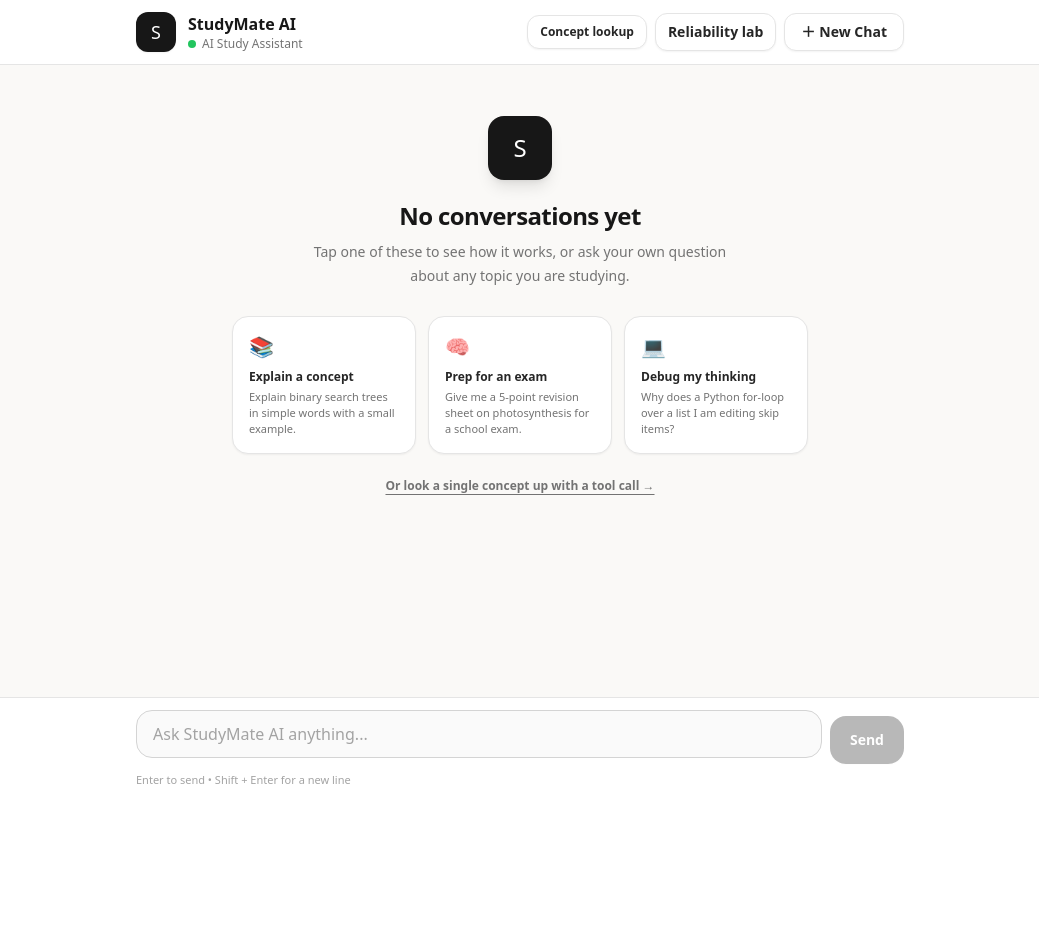
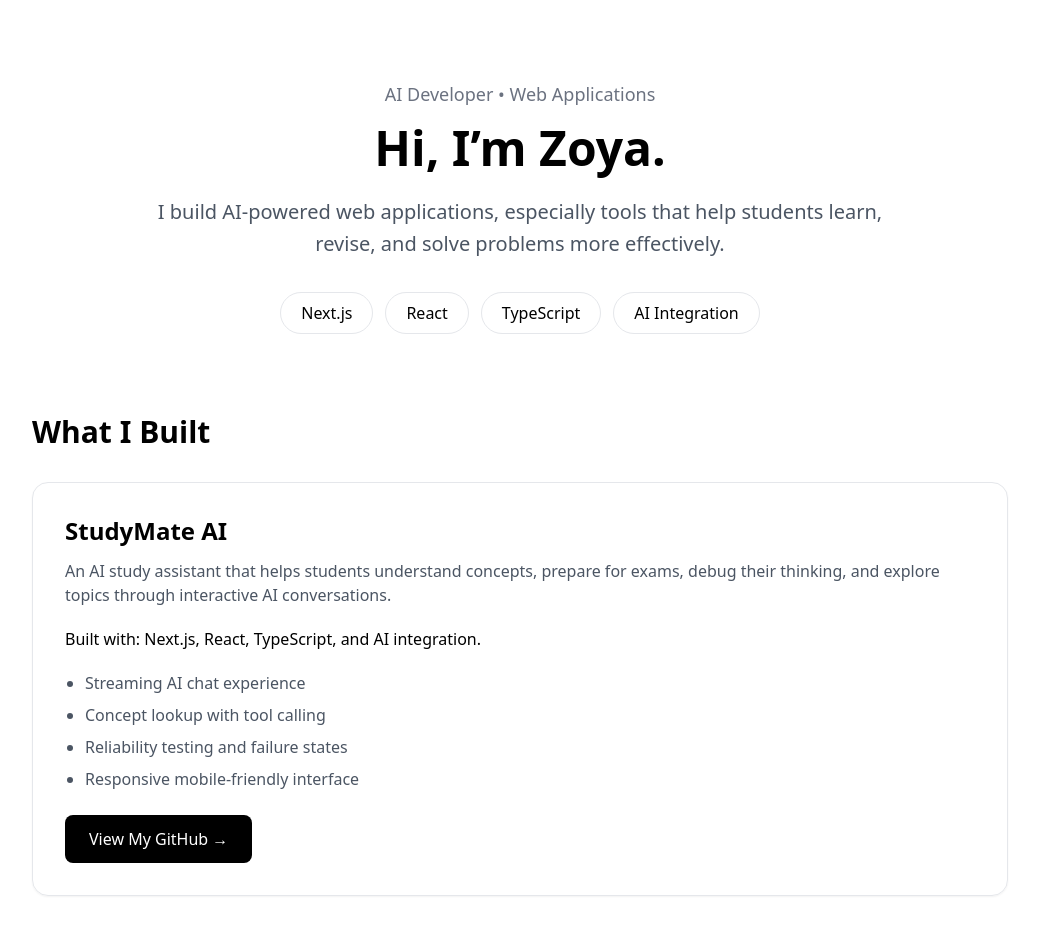
Before and after one commit to Zoya12-design/StudyMate-AI, a Next.js app: page / in a window 1280 px wide. Shown: the top 952 px of the page, without its empty margins (120-1159 px from the left). Before the commit the page ends 800 px from the top, so only its background shows below. Built offline with nearby package versions, Linux system fonts and the light colour scheme.

Commit message:
Improve portfolio identity and add chat page

```diff
--- /dev/null
+++ b/app/chat/page.tsx
@@ -0,0 +1,5 @@
+import ChatInterface from "@/components/ChatInterface";
+
+export default function ChatPage() {
+  return <ChatInterface />;
+}
--- a/app/page.tsx
+++ b/app/page.tsx
@@ -1,5 +1,72 @@
 import ChatInterface from "@/components/ChatInterface";
 
 export default function Home() {
-  return <ChatInterface />;
+  return (
+    <main>
+      <section className="mx-auto max-w-5xl px-6 py-20 text-center">
+        <p className="text-lg text-gray-500">
+          AI Developer • Web Applications
+        </p>
+
+        <h1 className="mt-4 text-5xl font-bold">
+          Hi, I’m Zoya.
+        </h1>
+
+        <p className="mx-auto mt-6 max-w-3xl text-xl leading-8 text-gray-600">
+          I build AI-powered web applications, especially tools that help
+          students learn, revise, and solve problems more effectively.
+        </p>
+
+        <div className="mt-8 flex flex-wrap justify-center gap-3">
+          {["Next.js", "React", "TypeScript", "AI Integration"].map(
+            (skill) => (
+              <span
+                key={skill}
+                className="rounded-full border px-5 py-2"
+              >
+                {skill}
+              </span>
+            )
+          )}
+        </div>
+      </section>
+
+      <section className="mx-auto max-w-5xl px-6 pb-20">
+        <h2 className="text-3xl font-bold">What I Built</h2>
+
+        <div className="mt-8 rounded-2xl border p-8 shadow-sm">
+          <h3 className="text-2xl font-semibold">StudyMate AI</h3>
+
+          <p className="mt-3 text-gray-600">
+            An AI study assistant that helps students understand concepts,
+            prepare for exams, debug their thinking, and explore topics
+            through interactive AI conversations.
+          </p>
+
+          <p className="mt-5 font-medium">
+            Built with: Next.js, React, TypeScript, and AI integration.
+          </p>
+
+          <ul className="mt-5 list-disc space-y-2 pl-5 text-gray-600">
+            <li>Streaming AI chat experience</li>
+            <li>Concept lookup with tool calling</li>
+            <li>Reliability testing and failure states</li>
+            <li>Responsive mobile-friendly interface</li>
+          </ul>
+<a
+  href="https://github.com/Zoya12-design"
+  target="_blank"
+  rel="noopener noreferrer"
+  className="mt-6 inline-block rounded-lg bg-black px-6 py-3 font-medium text-white"
+>
+  View My GitHub →
+</a>
+
+
+        </div>
+      </section>
+
+      <ChatInterface />
+    </main>
+  );
 }
```
Also changed, not shown: 1 other file (tests, documents, lock files or other folders).
